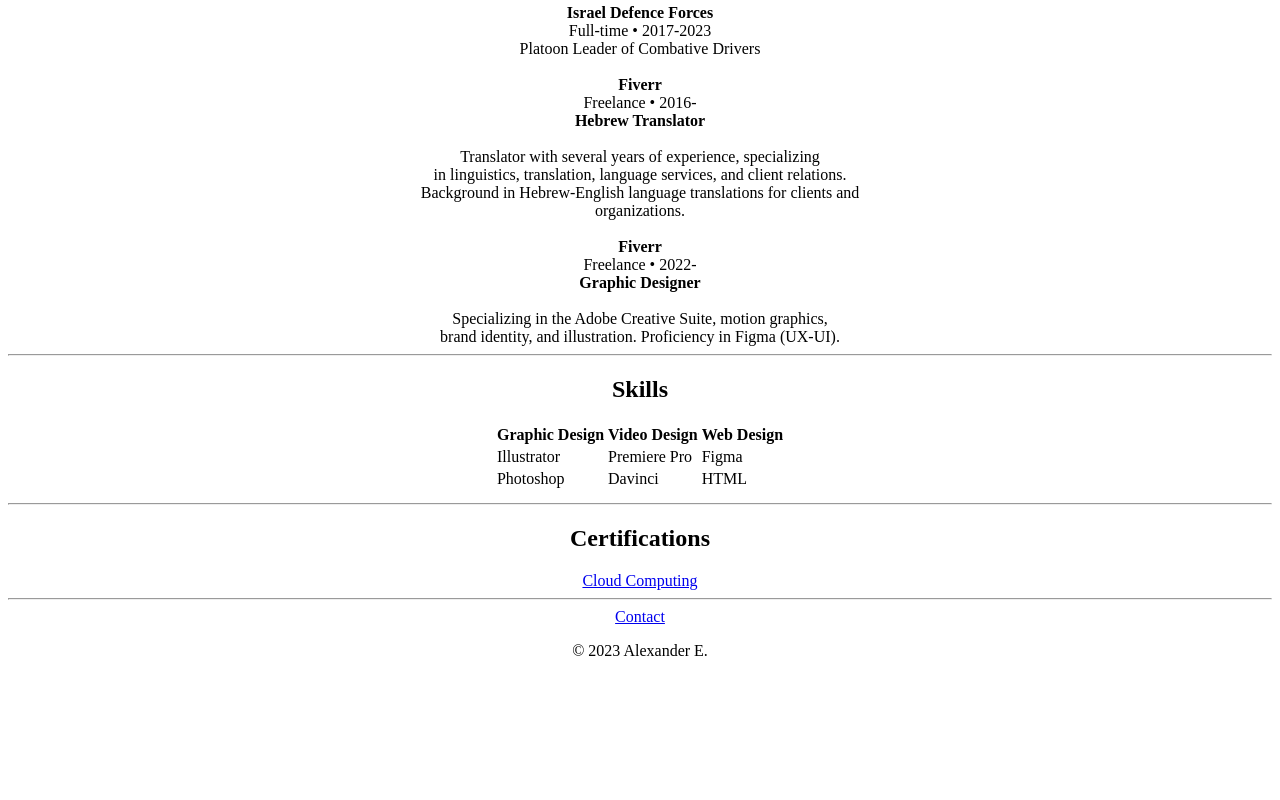
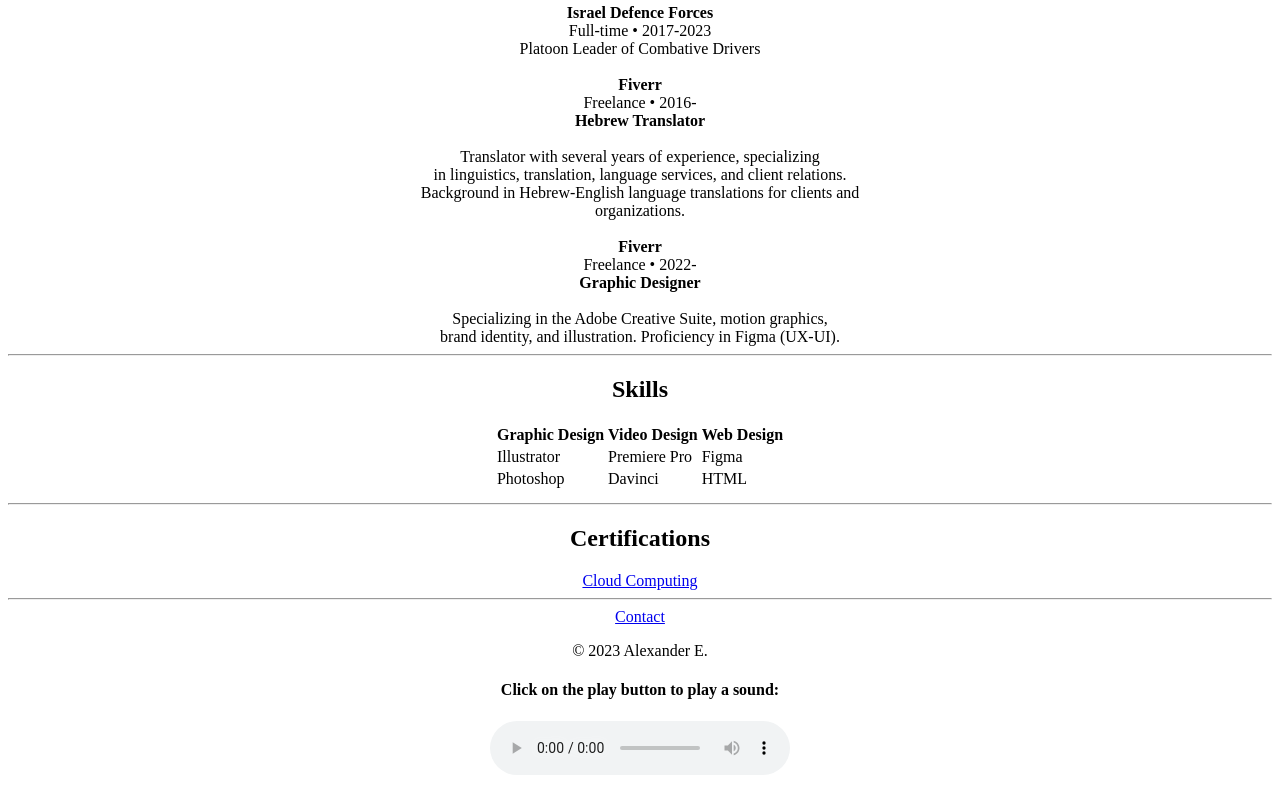
Before and after one commit to Aeshvy/Resume, a plain HTML site: page index.html in a window 1280 px wide. Shown: the part 562-1362 px from the top of the page. Before the commit the page ends 1238 px from the top, so only its background shows below. Drawn offline with Linux system fonts and the light colour scheme.

Commit message:
Update index.html
2.9.23 - Added music player

```diff
--- a/index.html
+++ b/index.html
@@ -100,6 +100,14 @@
             <p>© 2023 Alexander E.</p>
           </footer>
 
+        <h4>Click on the play button to play a sound:<h4>
+
+<audio controls>
+  <source src="./assets/doom theme.mp3" type="audio/ogg">
+  <source src="./assets/doom theme.mp3" type="audio/mpeg">
+  Your browser does not support the audio element.
+</audio>
+
     </center>
 </body>
 
```
